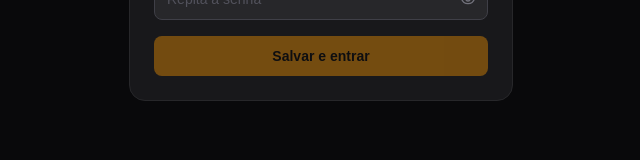
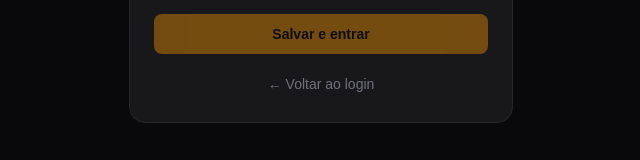
Before and after one commit to OpenFutureBr/barberos, a Next.js app: page /alterar-senha in a window 1280 px wide. Shown: the part 504-664 px from the top of the page, without its empty margins (319-959 px from the left). Built offline with nearby package versions, Linux system fonts and the light colour scheme; no server answers.

Commit message:
feat: botão voltar ao login na tela de alterar senha

```diff
--- a/src/app/alterar-senha/page.tsx
+++ b/src/app/alterar-senha/page.tsx
@@ -1,7 +1,7 @@
 "use client"
 
 import { useState } from "react"
-import { useSession } from "next-auth/react"
+import { useSession, signOut } from "next-auth/react"
 import { useRouter } from "next/navigation"
 
 function calcularForca(senha: string): { nivel: number; label: string; cor: string } {
@@ -183,6 +183,14 @@ export default function AlterarSenhaPage() {
           >
             {salvando ? "Salvando..." : "Salvar e entrar"}
           </button>
+
+          <button
+            type="button"
+            onClick={() => signOut({ callbackUrl: "/login" })}
+            className="w-full text-zinc-500 hover:text-zinc-300 text-sm py-1 transition-colors"
+          >
+            ← Voltar ao login
+          </button>
         </form>
       </div>
     </div>
```
